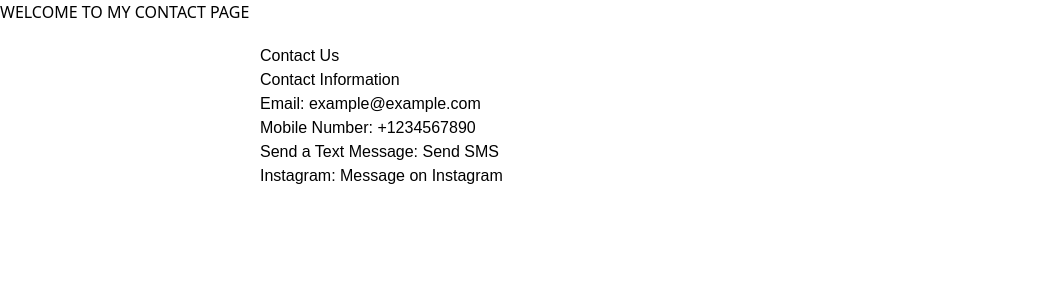
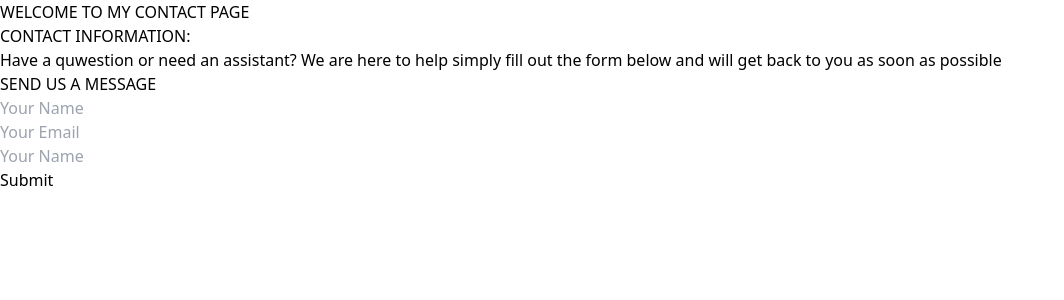
Before and after one commit to bed-com-06-19/roomrental, a React (Create React App) app: page / in a window 1280 px wide. Shown: the top 300 px of the page, without its empty margins (0-1064 px from the left). Built offline with nearby package versions, Linux system fonts and the light colour scheme.

Commit message:
MADE SO CHANGES

```diff
--- a/src/components/Contact-Us/Contact.Us.js
+++ b/src/components/Contact-Us/Contact.Us.js
@@ -1,30 +1,38 @@
 import React, { Fragment } from "react";
 
-const ContactUs=()=>{
+const ContactUs = () => {
     return (
         <div>
-        <Fragment>WELCOME TO MY CONTACT PAGE </Fragment>
-        <div  style={{ fontFamily: 'Arial, sans-serif', maxWidth: '800px', margin: 'auto', padding: '20px' }}>
-        <header>
-                <h1>Contact Us</h1>
-            </header>
+            <Fragment>WELCOME TO MY CONTACT PAGE</Fragment>
             <div>
-                    <h2>Contact Information</h2>
-                    <p>Email: example@example.com</p>
-                    <p>Mobile Number: +1234567890</p>
-                    <p>Send a Text Message: <a href="sms:+165993287093">Send SMS</a></p>
-                    <p>Instagram: <a href="https://www.instagram.com/example">Message on Instagram</a></p>
+                <h1>CONTACT INFORMATION:</h1>
+                <h2>Have a quwestion or need an assistant? We are here to help simply fill out the form below and will get back to you as soon as possible</h2>
+
 
             </div>
-        </div>
+            <div className="Container">
 
-      </div>
-    );
+            <div>
+                <form>
+                    <div className="form-group">
+                        <div>SEND US A MESSAGE</div>
+                        <input type="text" name="Name" placeholder="Your Name" required />
+                    </div>
+                    <div className="form-group">
+                        <input type="text" Email="Name" placeholder="Your Email" required />
+                    </div>
+                    <div className="form-group">
+                        <input type="text" name="Name" placeholder="Your Name" required />
+                    </div>
+
+                    <button type="submit">Submit</button>
+                </form>
+            </div>
+            </div>
 
 
+        </div>
+    );
 };
 
-
-
-
-export default ContactUs;
+export default ContactUs; // Exporting the component
```
